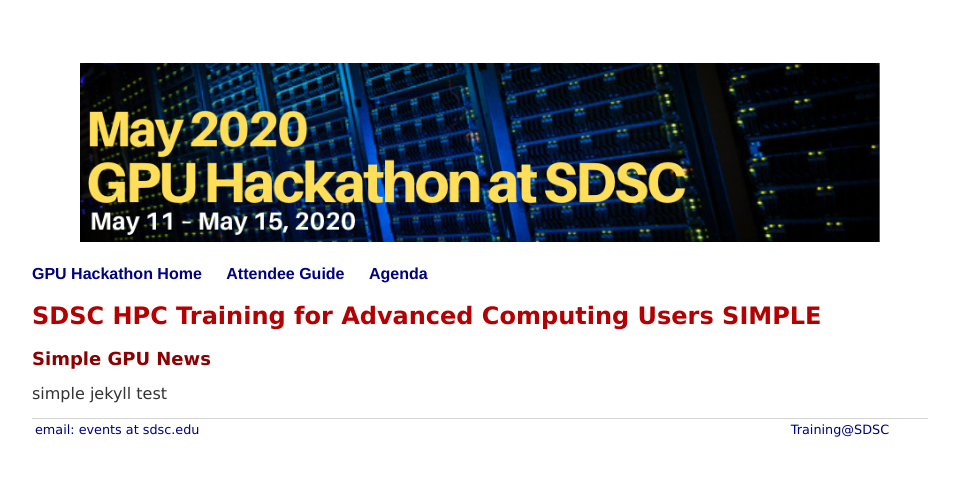
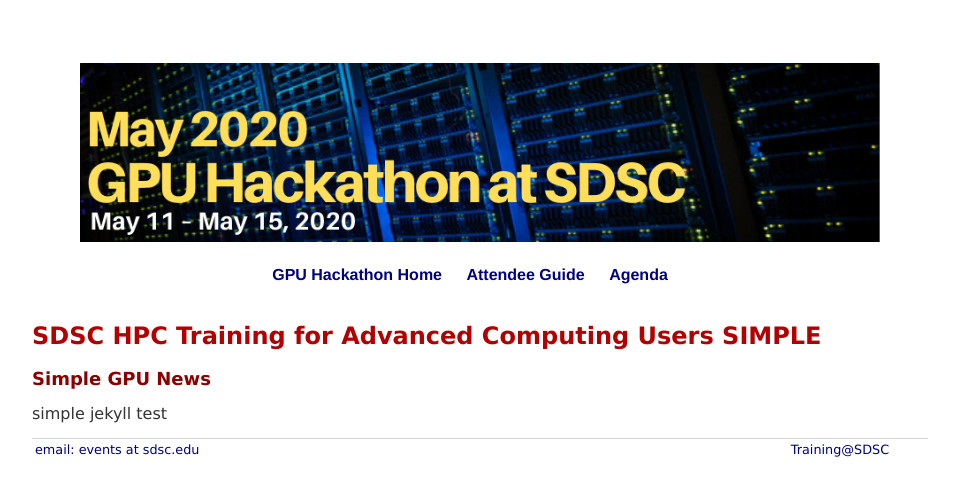
Before and after one commit to sdsc-hpc-training/sdsc-hpc-training.github.io, a Jekyll site: the page built from gpuhackathon/smple.html, in a window 1280 px wide. Shown: the top 496 px of the page, without its empty margins (160-1119 px from the left). Built offline with Jekyll 4.4.1, drawn with Linux system fonts in a browser that asks for light colours.

Commit message:
Update gpuhack.html

```diff
--- a/_layouts/gpuhack.html
+++ b/_layouts/gpuhack.html
@@ -15,7 +15,7 @@
       <tr><td align='center' valign='top'>
         <img src="./images/gpuhackathon_weblogo.v4.png" alt="SDSC GPU Hackathon" width="800px" class="center"/>
         </td></tr>
-    </table>
+      <tr><td align='center' valign='top'>
             <nav>
             <ul>
                   <li><a href="/gpuhackathon">GPU Hackathon Home</a></li>
@@ -23,6 +23,9 @@
                   <li><a href="/gpuhackathon/agenda" target="_blank">Agenda</a></li>
             </ul>
             </nav>
+      </td></tr>
+    </table>
+
 <!----
 ---->
 <div class="container">
```
Lines whose indentation alone changed are shown as unchanged.
